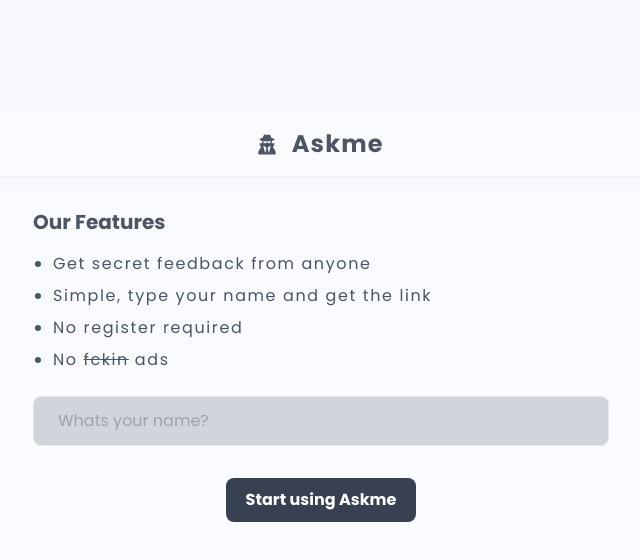
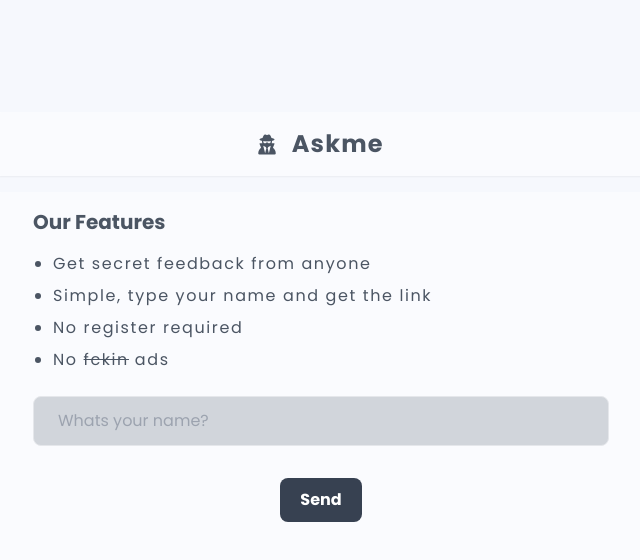
Before and after one commit to adamrayw/askme, a React (Create React App) app: page / in a window 1280 px wide. Shown: the top 560 px of the page, without its empty margins (319-959 px from the left). Built offline with nearby package versions, Linux system fonts and the light colour scheme.

Commit message:
Add spinner when loading

```diff
--- a/src/pages/Home.jsx
+++ b/src/pages/Home.jsx
@@ -2,6 +2,7 @@ import React, { useState } from 'react';
 import Header from '../components/Header';
 import axios from 'axios';
 import { useNavigate } from 'react-router-dom';
+import spinner from '../image/spinner.svg';
 
 export default function Home() {
 
@@ -54,7 +55,10 @@ export default function Home() {
                                 {...(loading ? { disabled: true } : {})}
 
                             >
-                                {loading ? 'Loading...' : 'Start using Askme'}
+                                {loading ? (<div className='flex items-center'>
+                                    <img src={spinner} alt="spinner" width='20' />
+                                    <span className="ml-2">Please wait...</span>
+                                </div>) : 'Send'}
                             </button>
                         </div>
                     </form>
```
